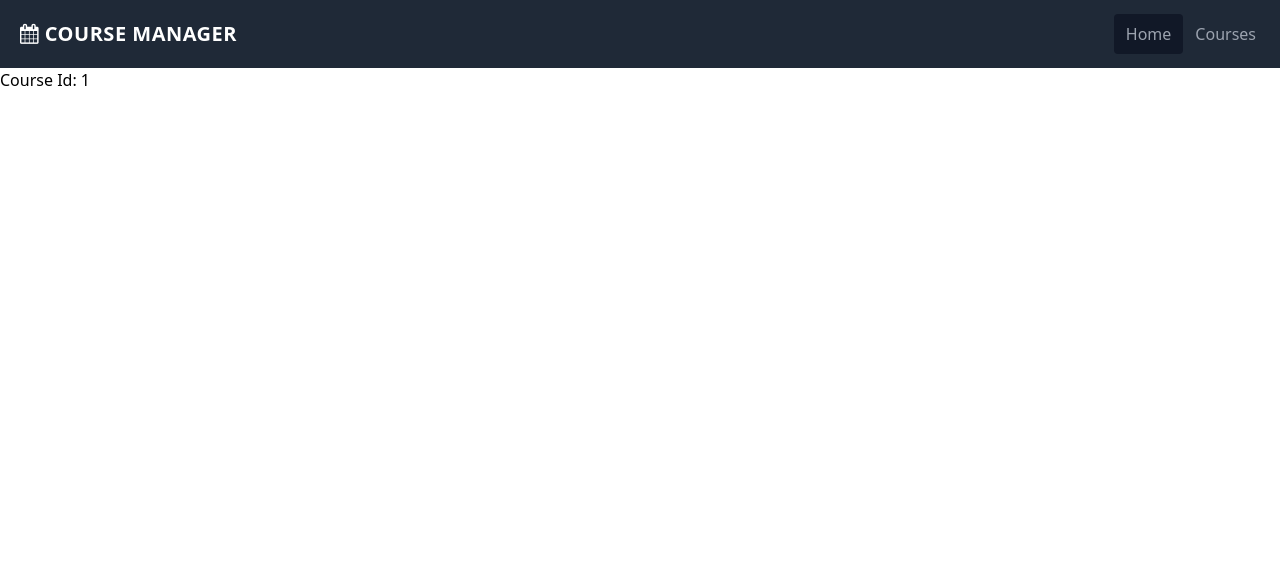
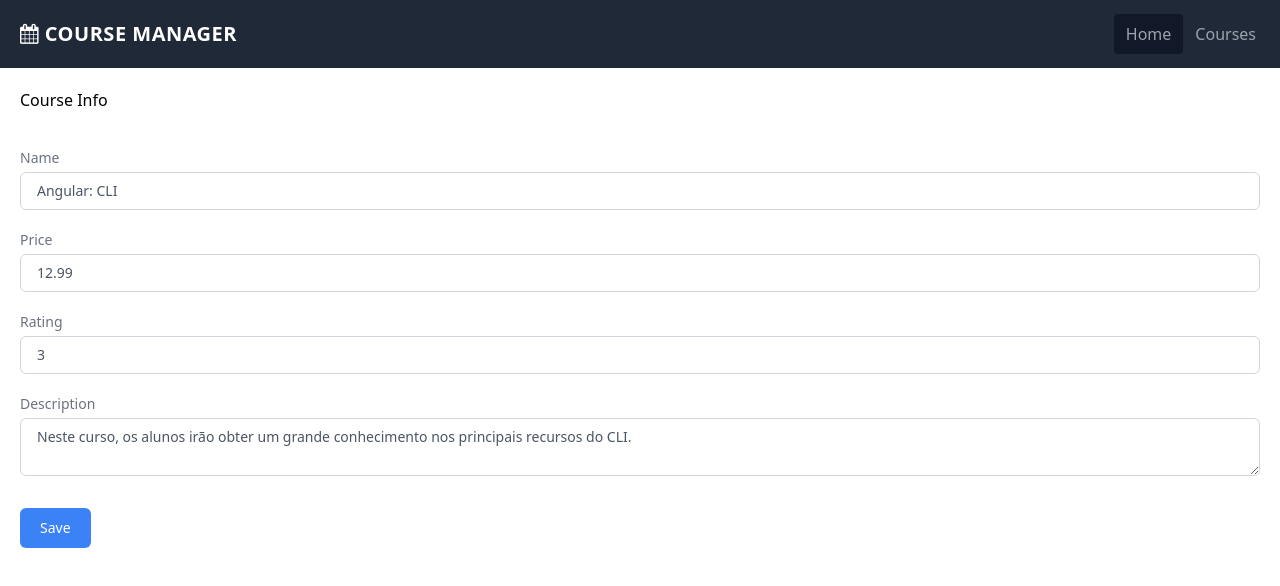
Before and after one commit to EdsonLuiz/angular-course-manager, an Angular app: page /courses/info/1 in a window 1280 px wide. Shown: the top 586 px of the page. Built offline with nearby package versions, Linux system fonts and the light colour scheme.

Commit message:
feat: add form to update course info

```diff
--- a/src/app/courses/course-info/course-info.component.html
+++ b/src/app/courses/course-info/course-info.component.html
@@ -1 +1,61 @@
-<h2>Course Id: {{courseId}}</h2>
+<section class="max-w-full p-5 mx-auto">
+  <h2>Course Info</h2>
+
+  <form #courseForm="ngForm">
+    <div class="py-8 space-y-4 text-base leading-6 text-gray-700 sm:text-lg sm:leading-7">
+      <div class="flex flex-col">
+        <label class="text-sm leading-loose text-gray-500">Name</label>
+        <input
+          required
+          [(ngModel)]="course.name"
+          name="name"
+          #courseName="ngModel"
+          type="text"
+          [ngClass]="{'focus:ring-red-500 focus:border-red-500 border-red-500': courseName.invalid}"
+          class="w-full px-4 py-2 text-gray-600 border border-gray-300 rounded-md focus:ring-gray-500 focus:border-gray-900 sm:text-sm focus:outline-none" placeholder="Course name">
+      </div>
+      <div class="flex flex-col">
+        <label class="text-sm leading-loose text-gray-500">Price</label>
+        <input
+          required
+          [(ngModel)]="course.price"
+          name="price"
+          #coursePrice="ngModel"
+          type="number"
+          [ngClass]="{'focus:ring-red-500 focus:border-red-500 border-red-500': coursePrice.invalid}"
+          class="w-full px-4 py-2 text-gray-600 border border-gray-300 rounded-md focus:ring-gray-500 focus:border-gray-900 sm:text-sm focus:outline-none" placeholder="course price">
+      </div>
+      <div class="flex flex-col">
+        <label class="text-sm leading-loose text-gray-500">Rating</label>
+        <input
+          required
+          [(ngModel)]="course.rating"
+          name="rating"
+          #courseRating="ngModel"
+          type="number"
+          [ngClass]="{'focus:ring-red-500 focus:border-red-500 border-red-500': courseRating.invalid}"
+          class="w-full px-4 py-2 text-gray-600 border border-gray-300 rounded-md focus:ring-gray-500 focus:border-gray-900 sm:text-sm focus:outline-none" placeholder="course rating">
+      </div>
+      <div class="flex flex-col">
+        <label class="text-sm leading-loose text-gray-500">Description</label>
+        <textarea
+          required
+          [(ngModel)]="course.description"
+          name="description"
+          #courseDescription="ngModel"
+          [ngClass]="{'focus:ring-red-500 focus:border-red-500 border-red-500': courseDescription.invalid}"
+          class="w-full px-4 py-2 text-gray-600 border border-gray-300 rounded-md focus:ring-gray-500 focus:border-gray-900 sm:text-sm focus:outline-none" placeholder="course rating"></textarea>
+      </div>
+
+    </div>
+
+    <button
+      [disabled]="courseForm.invalid"
+      (click)="save"
+      class="focus:outline-none text-white text-sm py-2.5 px-5 rounded-md bg-blue-500 hover:bg-blue-600 hover:shadow-lg"
+      >
+      Save
+    </button>
+  </form>
+
+</section>
--- a/src/app/courses/course-info/course-info.component.ts
+++ b/src/app/courses/course-info/course-info.component.ts
@@ -1,5 +1,7 @@
+import { CourseService } from './../course.service';
 import { Component, OnInit } from '@angular/core';
 import { ActivatedRoute } from '@angular/router';
+import { Course } from '../course';
 
 @Component({
   selector: 'app-course-info',
@@ -8,12 +10,28 @@
 })
 export class CourseInfoComponent implements OnInit {
 
-  courseId: number = 0
+  private _course: Course
+  private _courseId: number = 0
 
-  constructor(private activatedRoute: ActivatedRoute) { }
+  constructor(
+    private activatedRoute: ActivatedRoute,
+    private courseService: CourseService
+    ) {
+      this._courseId = Number(this.activatedRoute.snapshot.paramMap.get('id'))
+      this._course = this.courseService.courseByYd(this._courseId)
+    }
 
   ngOnInit(): void {
-    this.courseId = Number(this.activatedRoute.snapshot.paramMap.get('id'))
+
+
+  }
+
+  get course() {
+    return this._course
+  }
+
+  save(course: Course): void {
+     this.courseService.save(course)
   }
 
 }
--- a/src/app/courses/course.service.ts
+++ b/src/app/courses/course.service.ts
@@ -10,6 +10,25 @@
 
   get courses() {
     return [...COURSE]
+  }
+
+  courseByYd(id: number):Course  {
+    if(!id) {
+      return {} as Course
+    }
+    const returnedQuery = this.courses.find(course => course.id === id)
+    if(!returnedQuery) {
+      return {} as Course
+    }
+    return returnedQuery
+  }
+
+  save(course: Course) {
+    if(!this.courseByYd(course.id)) {
+      return
+    }
+
+    COURSE[course.id] = course
   }
 }
 
```
